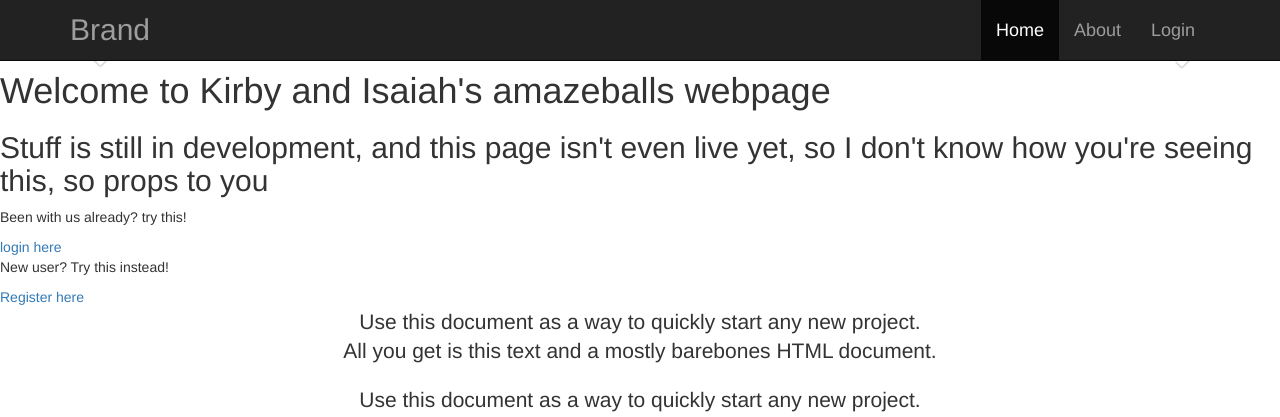
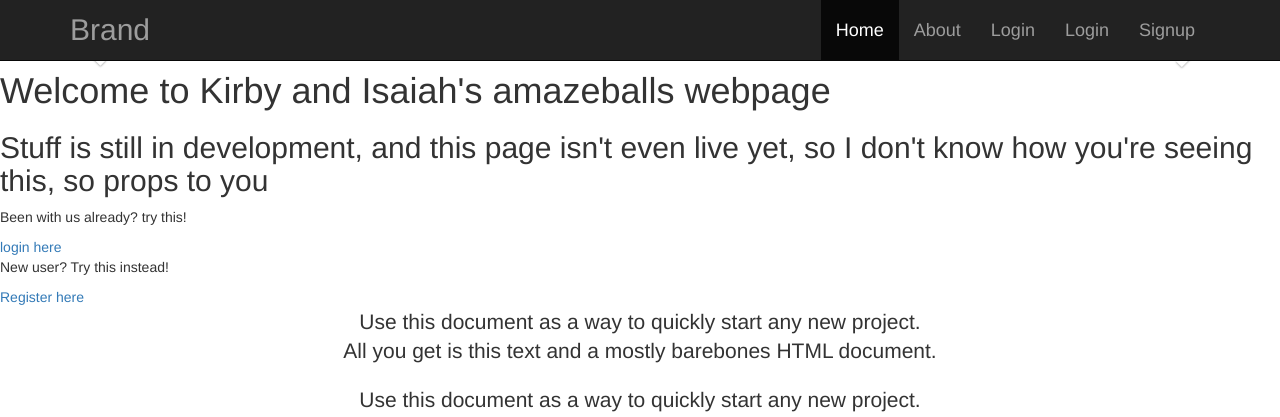
Before and after one commit to flysaiah/Busker-database, a Flask app: page / in a window 1280 px wide. Shown: the top 417 px of the page. Run offline with Flask 2, Linux system fonts and the light colour scheme; some libraries are stand-ins or nearby versions.

Commit message:
navbar updates

```diff
--- a/templates/base.html
+++ b/templates/base.html
@@ -36,6 +36,9 @@
             <li><a href="/login">Login</a></li>
             {% if current_user.is_authenticated() %}
               <li><a href="/logout">Logout</a></li>
+            {% else %}
+              <li><a href="/login">Login</a></li>
+              <li><a href="/signup">Signup</a></li>
             {% endif %}
           </ul>
         </div><!--/.nav-collapse -->
```
